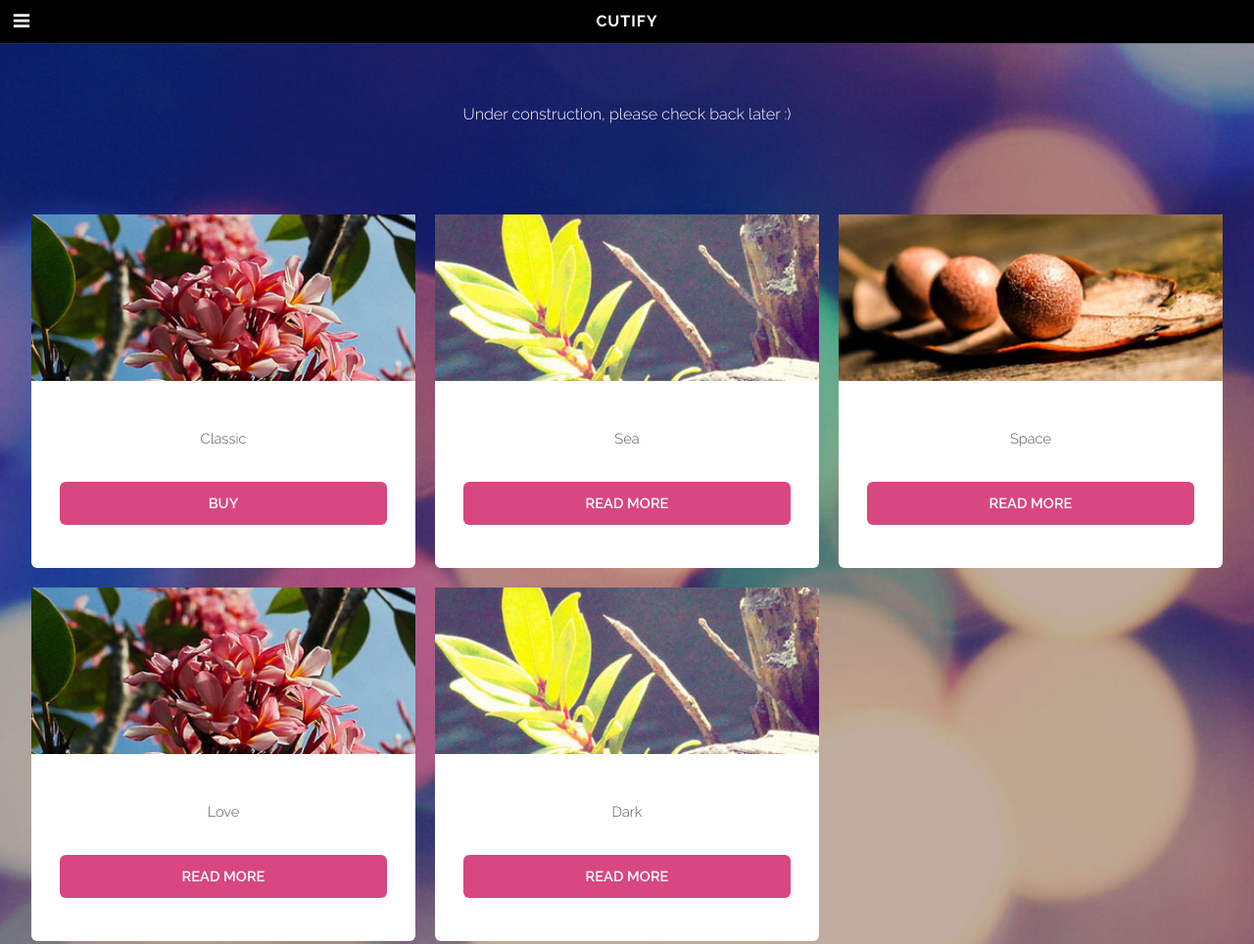
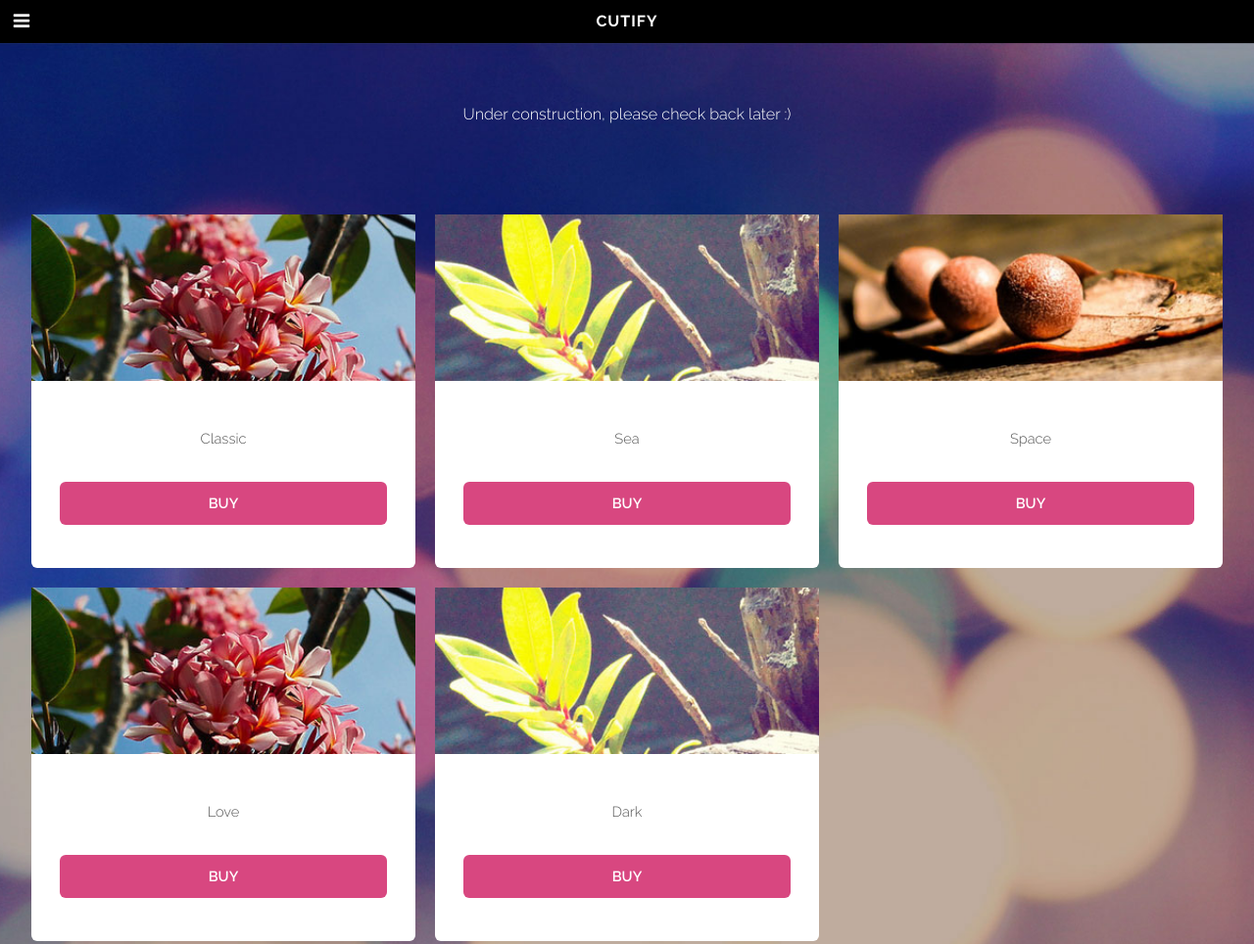
Before and after one commit to cutifyourself/cutifyourself.github.io, a plain HTML site: page index.html in a window 1280 px wide. Shown: the top 964 px of the page at 98% size. Drawn offline with Linux system fonts and the light colour scheme.

Commit message:
Renamed buttons.

```diff
--- a/index.html
+++ b/index.html
@@ -55,24 +55,24 @@
 								<section class="4u"> <a href="#" class="image featured"><img src="images/pic02.jpg" alt=""></a>
 									<div class="box">
 										<p>Sea</p>
-										<a href="#" class="button">Read More</a> </div>
+										<a href="#" class="button">Buy</a> </div>
 								</section>
 								<section class="4u"> <a href="#" class="image featured"><img src="images/pic03.jpg" alt=""></a>
 									<div class="box">
 										<p>Space</p>
-										<a href="#" class="button">Read More</a> </div>
+										<a href="#" class="button">Buy</a> </div>
 								</section>
 							</div>
 							<div class="row no-collapse-1">
 								<section class="4u"> <a href="#" class="image featured"><img src="images/pic01.jpg" alt=""></a>
 									<div class="box">
 										<p>Love</p>
-										<a href="#" class="button">Read More</a> </div>
+										<a href="#" class="button">Buy</a> </div>
 								</section>
 								<section class="4u"> <a href="#" class="image featured"><img src="images/pic02.jpg" alt=""></a>
 									<div class="box">
 										<p>Dark</p>
-										<a href="#" class="button">Read More</a> </div>
+										<a href="#" class="button">Buy</a> </div>
 								</section>
 							</div>
 						</div>
```
